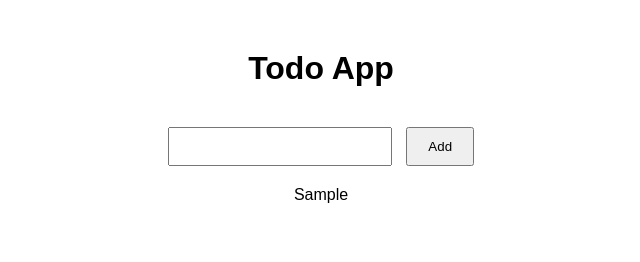
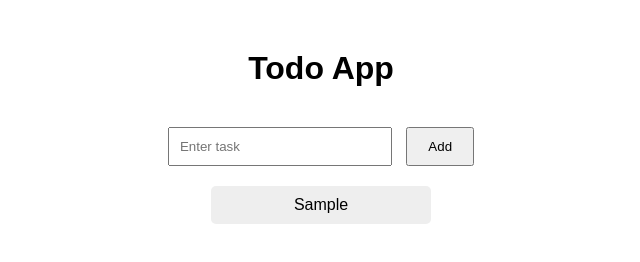
Before and after one commit to rohan7762/100daysdiscipline, a plain HTML site: page frontend-day5/index.html in a window 1280 px wide. Both pictures are taken after typing "Sample" into the empty fields and a click on the button "Add". Shown: the whole page, without its empty margins (319-959 px from the left). Drawn offline with Linux system fonts and the light colour scheme.

Commit message:
upgraded css and added enter keypress event

```diff
--- a/frontend-day5/index.js
+++ b/frontend-day5/index.js
@@ -3,22 +3,27 @@ let button = document.getElementById('addBtn');
 let list = document.getElementById('taskList');
 
 
-button.addEventListener("click", function(){
+button.addEventListener("click", function () {
+
     let task = taskInput.value;
-if(task === ""){
+
+    if (task === "") {
         return;
     }
+
     let li = document.createElement("li");
     li.innerText = task;
 
- // 🔥 NEW PART (IMPORTANT)
     li.addEventListener("click", function () {
         li.remove();
     });
 
-
     list.appendChild(li);
 
-taskInput.value = " ";
-
-})
+    taskInput.value = ""; // fixed
+});
+taskInput.addEventListener("keypress", function (event) {
+    if (event.key === "Enter") {
+        button.click();
+    }
+});
--- a/frontend-day5/styles.css
+++ b/frontend-day5/styles.css
@@ -27,3 +27,15 @@ body {
     padding: 0;
     margin-top: 20px;
 }
+.todo-container li {
+    background: #eee;
+    margin: 10px auto;
+    padding: 10px;
+    width: 200px;
+    border-radius: 5px;
+    cursor: pointer;
+}
+
+.todo-container li:hover {
+    background-color: blue;
+}
```
Lines whose indentation alone changed are shown as unchanged.
